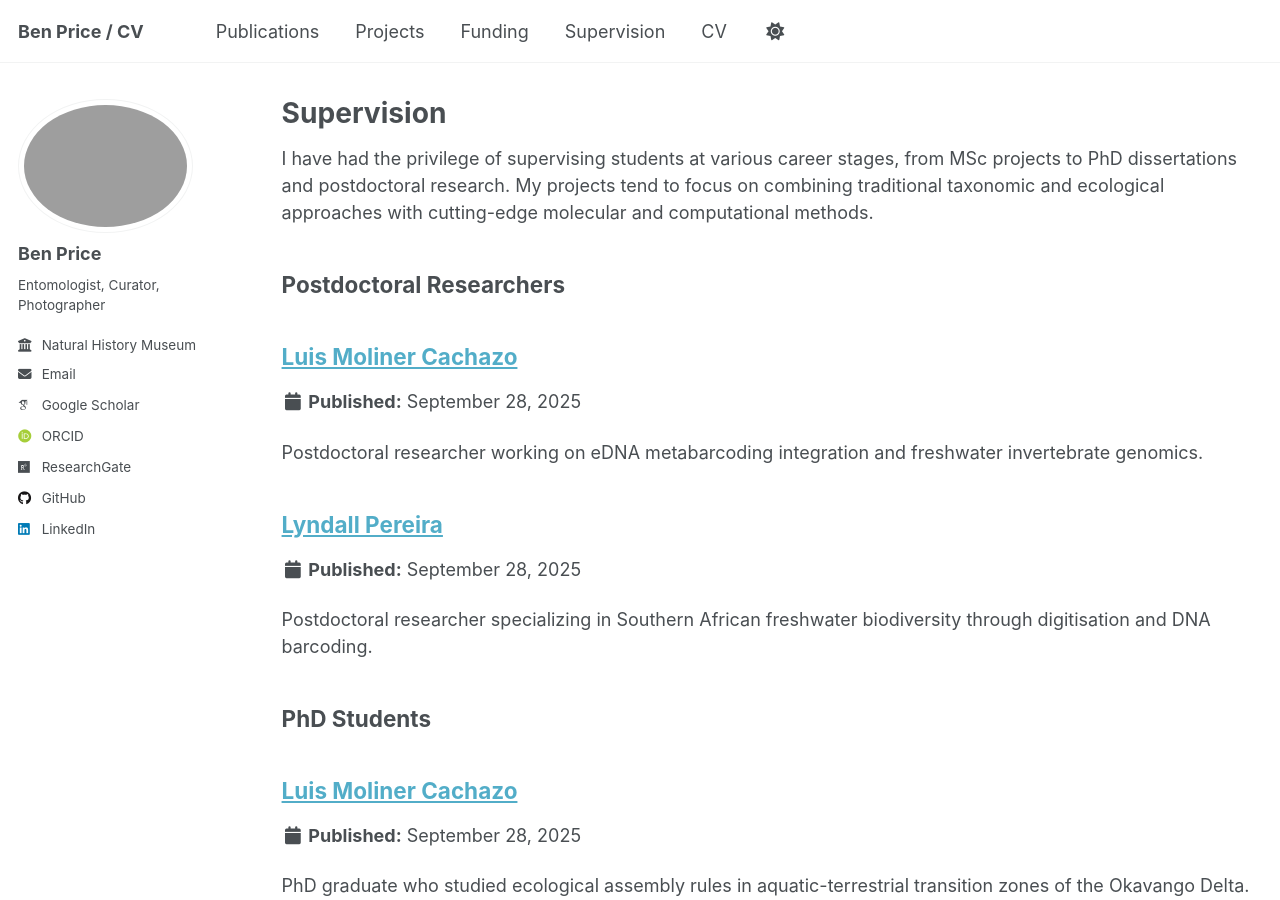
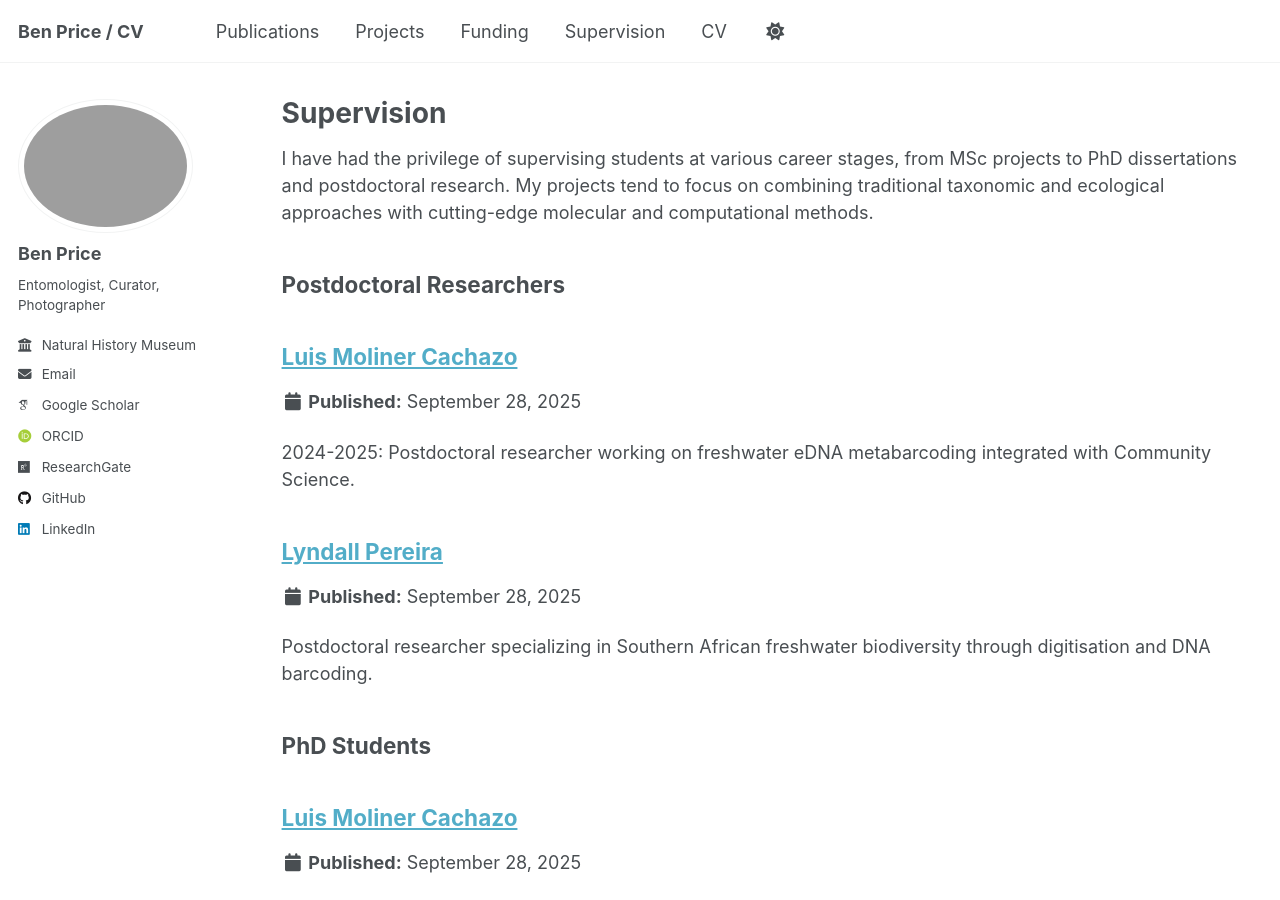
Before and after one commit to bwprice/bwprice.github.io, a Jekyll site: the page built from _pages/supervision.md, in a window 1280 px wide and 900 px high. Built offline with Jekyll 4.4.1, drawn with Linux system fonts in a browser that asks for light colours; some web fonts are replaced; a script that is not in the unit is left out.

Commit message:
Update moliner-cachazo-luis-postdoc.md

```diff
--- a/_supervision/moliner-cachazo-luis-postdoc.md
+++ b/_supervision/moliner-cachazo-luis-postdoc.md
@@ -3,7 +3,7 @@ title: "Luis Moliner Cachazo"
 collection: supervision
 category: postdoc
 permalink: /supervision/moliner-cachazo-luis-postdoc
-excerpt: 'Postdoctoral researcher working on eDNA metabarcoding integration and freshwater invertebrate genomics.'
+excerpt: '2024-2025: Postdoctoral researcher working on freshwater eDNA metabarcoding integrated with Community Science.'
 year: 2025
 ---
 
```
